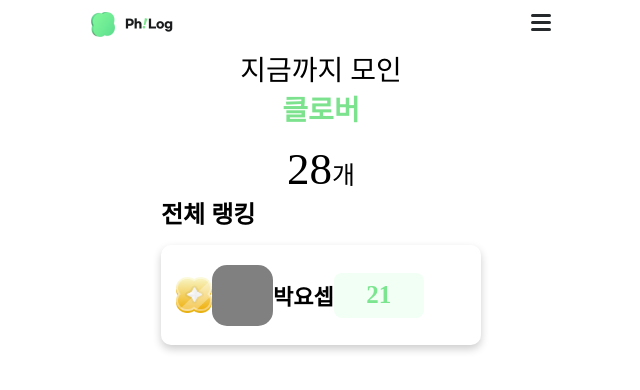
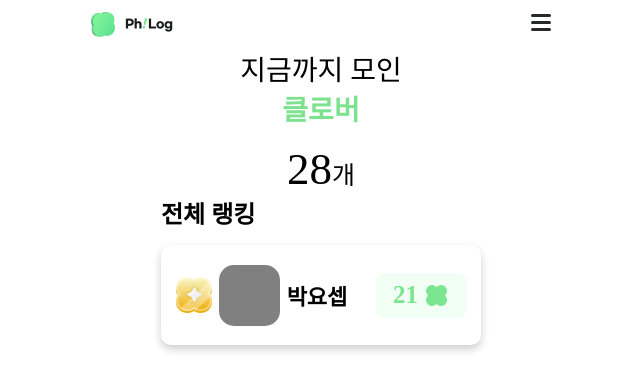
Before and after one commit to ssu-spdc/philog-alpha, a Next.js app: page /rank in a window 1280 px wide. Shown: the top 390 px of the page, without its empty margins (319-959 px from the left). Built offline with nearby package versions, Linux system fonts and the light colour scheme; a web font is replaced by a local one.

Commit message:
Feat: 랭킹 카드 제작 (컴포넌트 분리 이전)

```diff
--- a/src/app/rank/page.jsx
+++ b/src/app/rank/page.jsx
@@ -4,6 +4,7 @@
 import { SectionTitle, TopTitle } from "@/styles/Texts";
 import Image from "next/image";
 import gold from "@/icons/gold.png";
+import clover from "@/icons/Union.png";
 import styled from "styled-components";
 
 export default function RankPage() {
@@ -27,8 +28,10 @@
           <Image width={36} height={36} src={gold} alt="gold rank" />
           <ProfileImgContainer />
           <Nickname>박요셉</Nickname>
+          <div style={{width: '15px'}}/>
           <CloverCounterContainer>
             <CloverCount>21</CloverCount>
+            <Image width={25} height={25} src={clover} alt="clover" />
           </CloverCounterContainer>
         </RankContainer>
       </PageContainer>
@@ -47,7 +50,7 @@
   display: flex;
   flex-direction: row;
   /* align-items: ce; */
-  /* justify-content: center; */
+  justify-content: space-between;
   align-items: center;
   height: 100px;
   width: 100%;
@@ -86,4 +89,5 @@
   font-size: 25px;
   color: #7ce58f;
   font-weight: bold;
+  margin-right: 6px;
 `;
```
